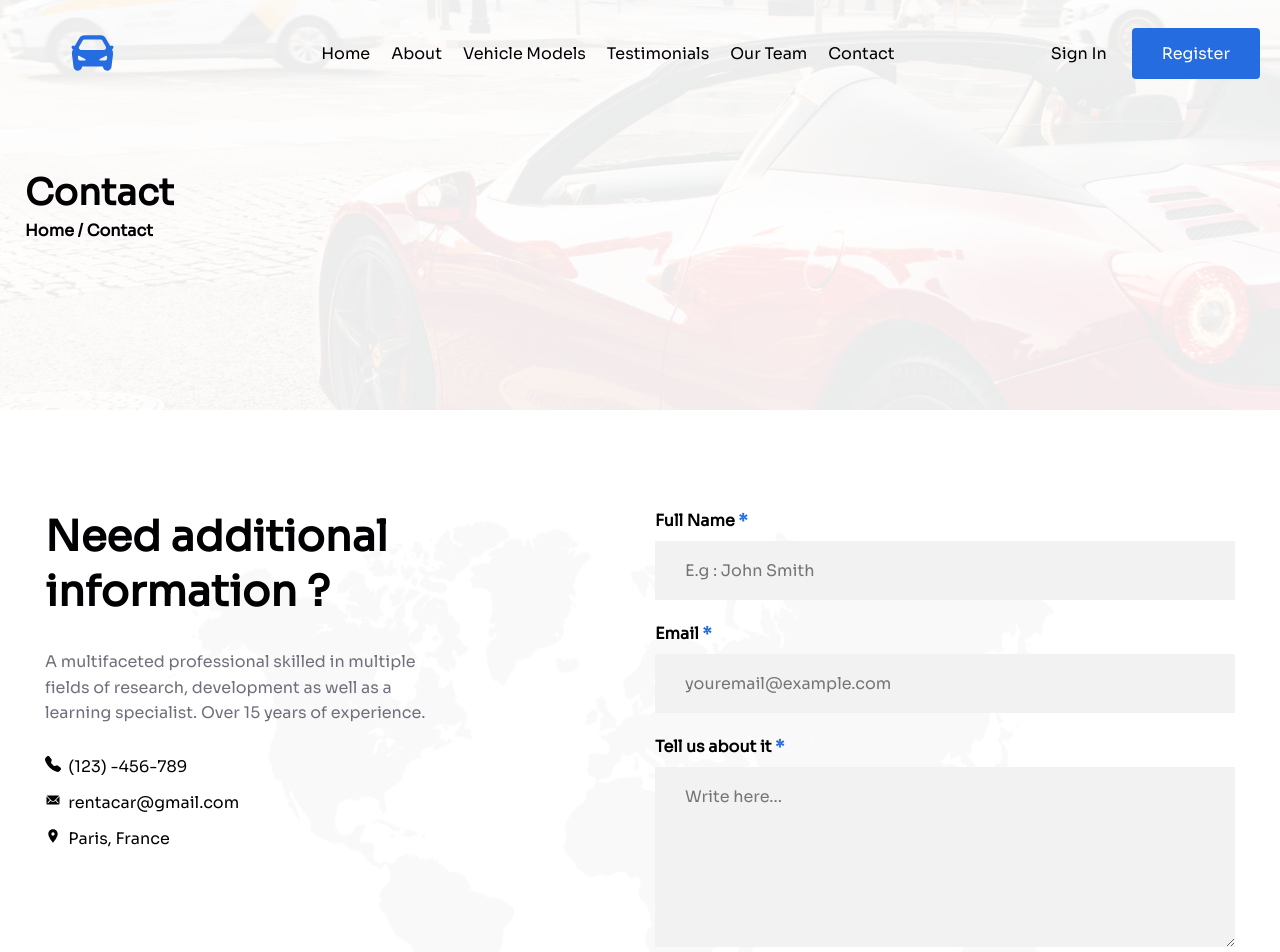
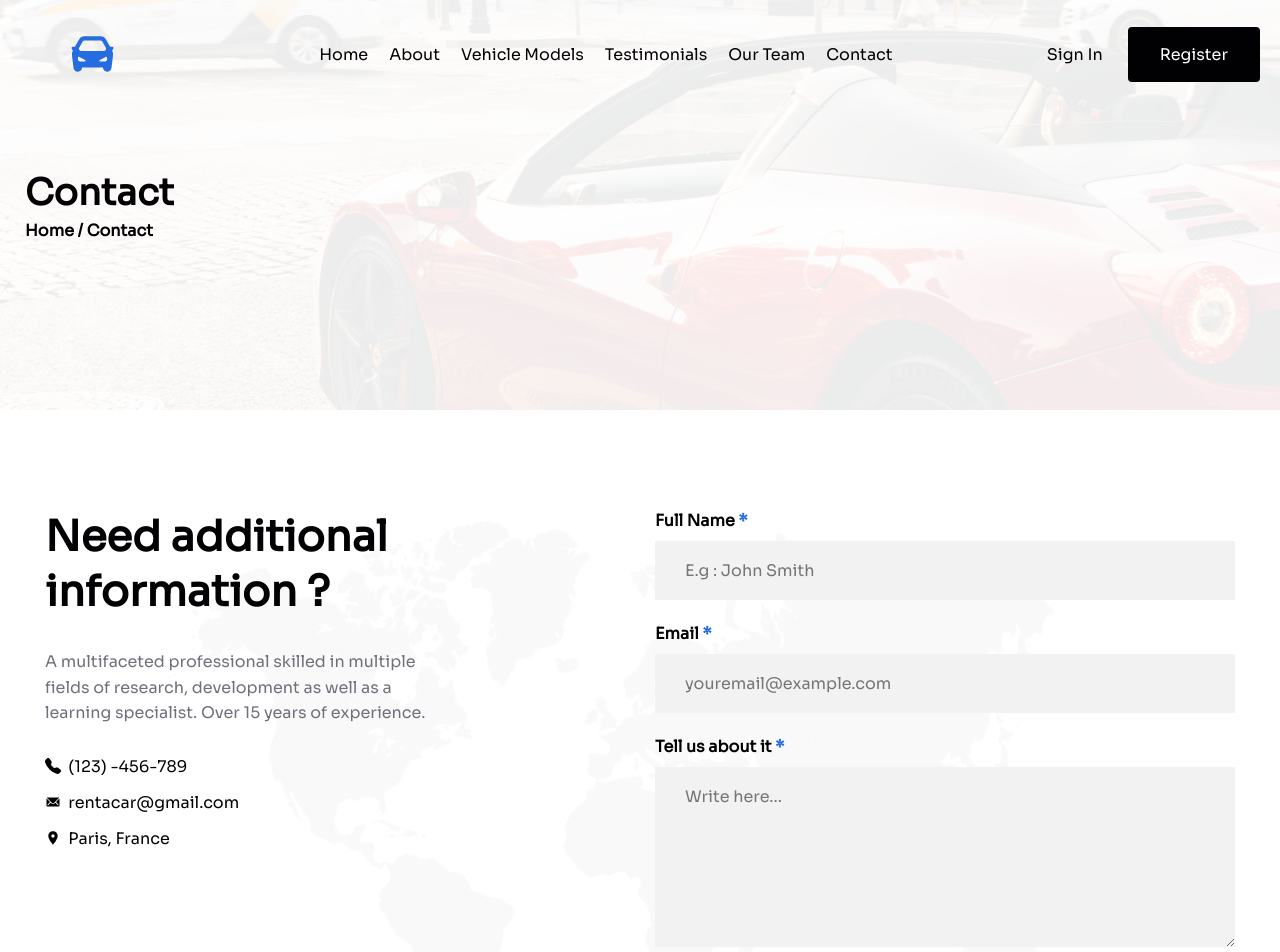
Before and after one commit to lucasbonmarin/rent-a-car, a React (Create React App) app: page /contact in a window 1280 px wide. Shown: the top 952 px of the page. Built offline with nearby package versions, Linux system fonts and the light colour scheme.

Commit message:
Petites retouches

```diff
--- a/public/index.html
+++ b/public/index.html
@@ -2,7 +2,7 @@
 <html lang="en">
   <head>
     <meta charset="utf-8" />
-    <link rel="icon" href="%PUBLIC_URL%/favicon.ico" />
+    <link rel="icon" href="%PUBLIC_URL%/car_logo.svg" />
     <meta name="viewport" content="width=device-width, initial-scale=1" />
     <meta name="theme-color" content="#000000" />
     <meta
@@ -24,7 +24,7 @@
       work correctly both with client-side routing and a non-root public URL.
       Learn how to configure a non-root public URL by running `npm run build`.
     -->
-    <title>React App</title>
+    <title>Rent a car</title>
   </head>
   <body>
     <noscript>You need to enable JavaScript to run this app.</noscript>
--- a/src/components/NavBar/NavBarDesktop/NavBarDesktop.scss
+++ b/src/components/NavBar/NavBarDesktop/NavBarDesktop.scss
@@ -68,17 +68,16 @@
 
         &__register {
             border-radius: 4px;
-            background-color: var(--blue1);
+            background-color: var(--text-black);
             padding: 1.5rem 3rem;
             color: var(--white);
-            border: none;
+            border: 2px solid var(--text-black);
             outline: none;
             cursor: pointer;
-            transition: all 0.2s ease-in-out;
+            transition: all 0.3s;
             text-decoration: none;
 
             &:hover {
-                transition: all 0.2s ease-in-out;
                 background-color: transparent;
                 color: var(--text-black);
             }
--- a/src/pages/ContactPage/ContactPage.tsx
+++ b/src/pages/ContactPage/ContactPage.tsx
@@ -23,13 +23,16 @@ const ContactPage = () => (
                             years of experience.
                         </p>
                         <a href="/">
-                            <BsFillTelephoneFill />&nbsp; (123) -456-789
+                            <BsFillTelephoneFill style={{ position: 'relative', top: '.125em' }} />
+                            &nbsp; (123) -456-789
                         </a>
                         <a href="/">
-                            <IoIosMail />&nbsp; rentacar@gmail.com
+                            <IoIosMail style={{ position: 'relative', top: '.125em' }} />
+                            &nbsp; rentacar@gmail.com
                         </a>
                         <a href="/">
-                            <MdLocationOn />&nbsp; Paris, France
+                            <MdLocationOn style={{ position: 'relative', top: '.125em' }} />
+                            &nbsp; Paris, France
                         </a>
                     </div>
                     <div className='contact-div__form'>
@@ -50,7 +53,8 @@ const ContactPage = () => (
                             <textarea placeholder='Write here...' />
 
                             <button type="submit">
-                                <BsFillSendFill />&nbsp; Send Message
+                                <BsFillSendFill style={{ position: 'relative', top: '.125em' }} />
+                                &nbsp; Send Message
                             </button>
                         </form>
                     </div>
--- a/src/pages/OurTeamPage/OurTeamPage.tsx
+++ b/src/pages/OurTeamPage/OurTeamPage.tsx
@@ -5,6 +5,8 @@ import Person3 from "../../assets/images/team/3.png";
 import Person4 from "../../assets/images/team/4.png";
 import Person5 from "../../assets/images/team/5.png";
 import Person6 from "../../assets/images/team/6.png";
+import BookBanner from "../../components/BookBanner/BookBanner";
+
 import './OurTeam.scss';
 
 export type TeamMember = {
@@ -65,6 +67,7 @@ const OurTeamPage = () => (
                     ))}
                 </div>
             </div>
+            <BookBanner />
         </section>
     </>
 
--- a/src/pages/TestimonialsPage/TestimonialsPage.tsx
+++ b/src/pages/TestimonialsPage/TestimonialsPage.tsx
@@ -1,7 +1,8 @@
 import HeroComponent from "../../components/HeroComponent/HeroComponent";
+import ClientTestimonials from "../../components/ClientTestimonials/ClientTestimonials";
+import BookBanner from "../../components/BookBanner/BookBanner";
 
 import './TestimonialsPage.scss';
-import ClientTestimonials from "../../components/ClientTestimonials/ClientTestimonials";
 
 const TestimonialsPage = () => (
 
@@ -9,6 +10,7 @@ const TestimonialsPage = () => (
         <section className='testimonials-section'>
             <HeroComponent name='Testimonials' />
             <ClientTestimonials />
+            <BookBanner />
         </section>
     </>
 
```
Also changed, not shown: public/car_logo.svg (added).
